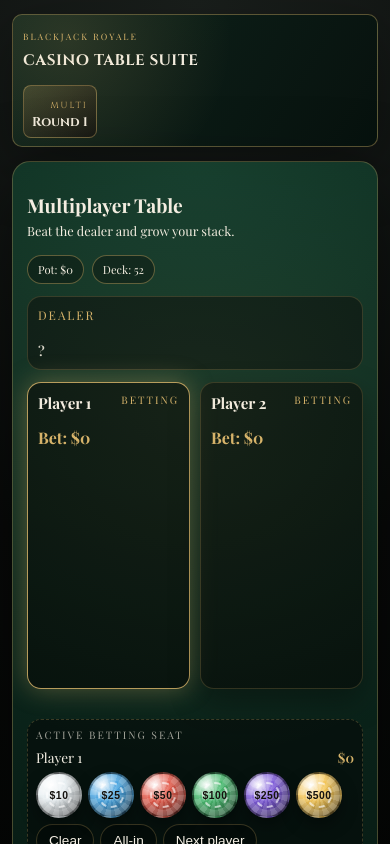
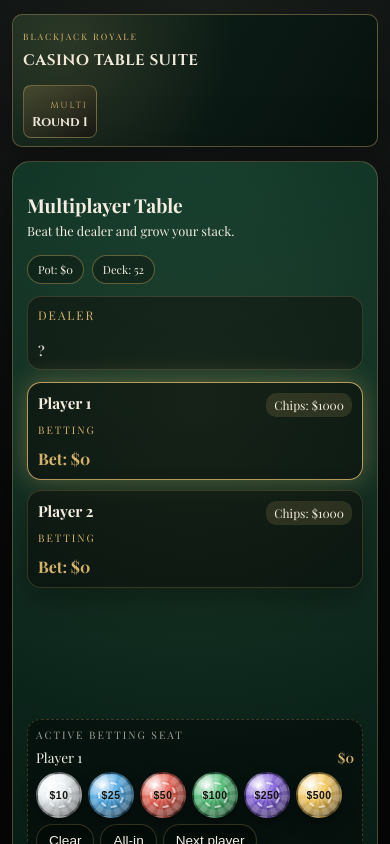
Before and after one commit to hisuic/blackjack-v-multi, a React (Vite) app: page / in a window 390 px wide. Both pictures are taken after a click on the button "Open Table". Shown: the top 844 px of the page. Built offline with nearby package versions, Linux system fonts and the light colour scheme.

Commit message:
ui-fix 縦並び

```diff
--- a/src/App.jsx
+++ b/src/App.jsx
@@ -474,8 +474,11 @@ export default function App() {
                 {isBetting ? (
                   <>
                     <div className="player__header player__header--betting">
-                      <h3>{player.name}</h3>
-                      <span className="player__status">Betting</span>
+                      <div>
+                        <h3>{player.name}</h3>
+                        <span className="player__status">Betting</span>
+                      </div>
+                      <div className="player__chips">Chips: {formatChips(player.chips)}</div>
                     </div>
                     <div className="player__bet">Bet: {formatChips(player.bet)}</div>
                   </>
--- a/src/styles.css
+++ b/src/styles.css
@@ -255,15 +255,15 @@ body {
 }
 
 .card {
-  width: 54px;
-  height: 78px;
+  width: 46px;
+  height: 66px;
   border-radius: 12px;
   background: linear-gradient(135deg, #fef8ec, #e6dfcf);
   color: #1a1310;
   display: grid;
   place-items: center;
   font-weight: 700;
-  font-size: 0.9rem;
+  font-size: 0.82rem;
   box-shadow: inset 0 0 0 2px rgba(214, 179, 106, 0.3), 0 10px 20px rgba(0, 0, 0, 0.3);
 }
 
@@ -280,8 +280,8 @@ body {
 }
 
 .players {
-  display: grid;
-  grid-template-columns: repeat(auto-fit, minmax(220px, 1fr));
+  display: flex;
+  flex-direction: column;
   gap: 16px;
   margin-top: 22px;
 }
@@ -550,7 +550,7 @@ body {
 
 @media (max-width: 980px) {
   .players {
-    grid-template-columns: repeat(2, minmax(0, 1fr));
+    gap: 14px;
   }
 }
 
@@ -689,16 +689,15 @@ body {
   }
 
   .card {
-    width: 36px;
-    height: 52px;
+    width: 32px;
+    height: 46px;
     border-radius: 10px;
-    font-size: 0.7rem;
+    font-size: 0.62rem;
   }
 
   .players {
     margin-top: 0;
     gap: 10px;
-    grid-template-columns: repeat(2, minmax(0, 1fr));
   }
 
   .player {
```
